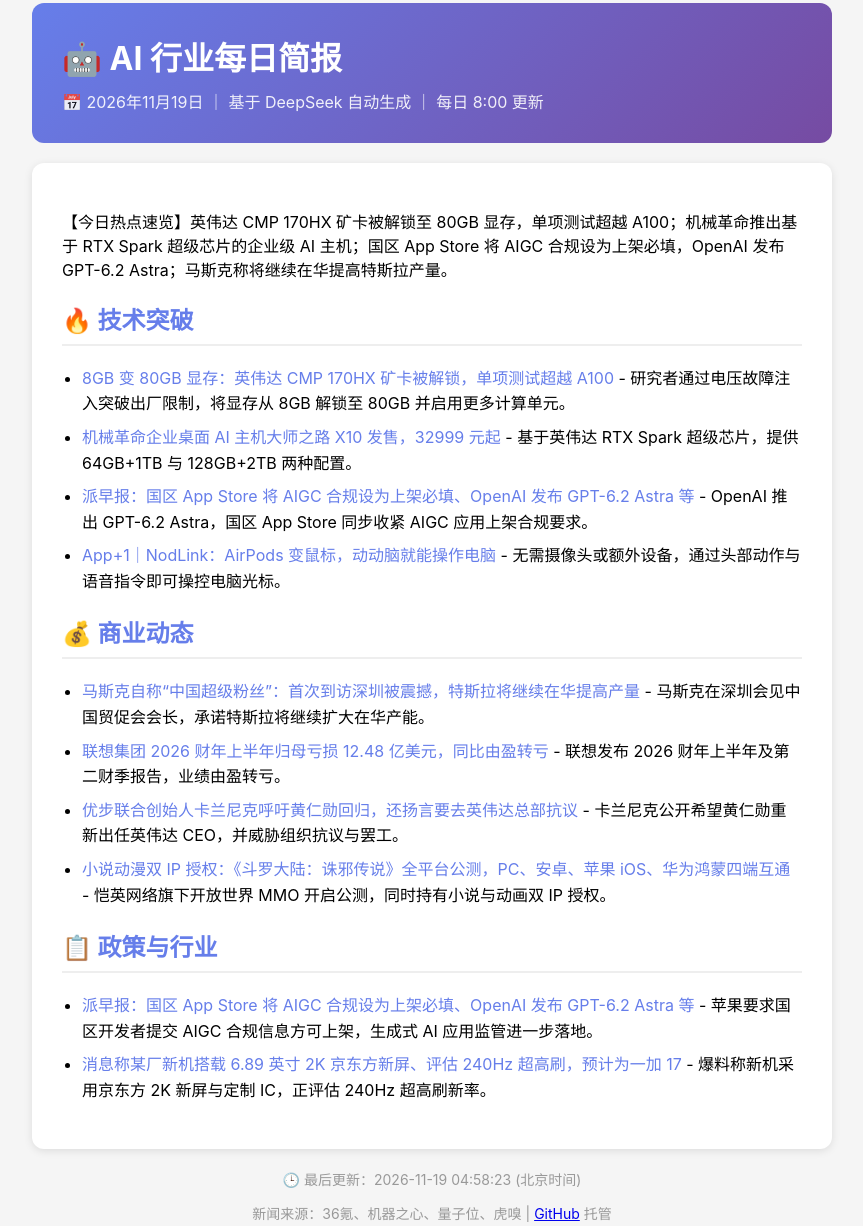
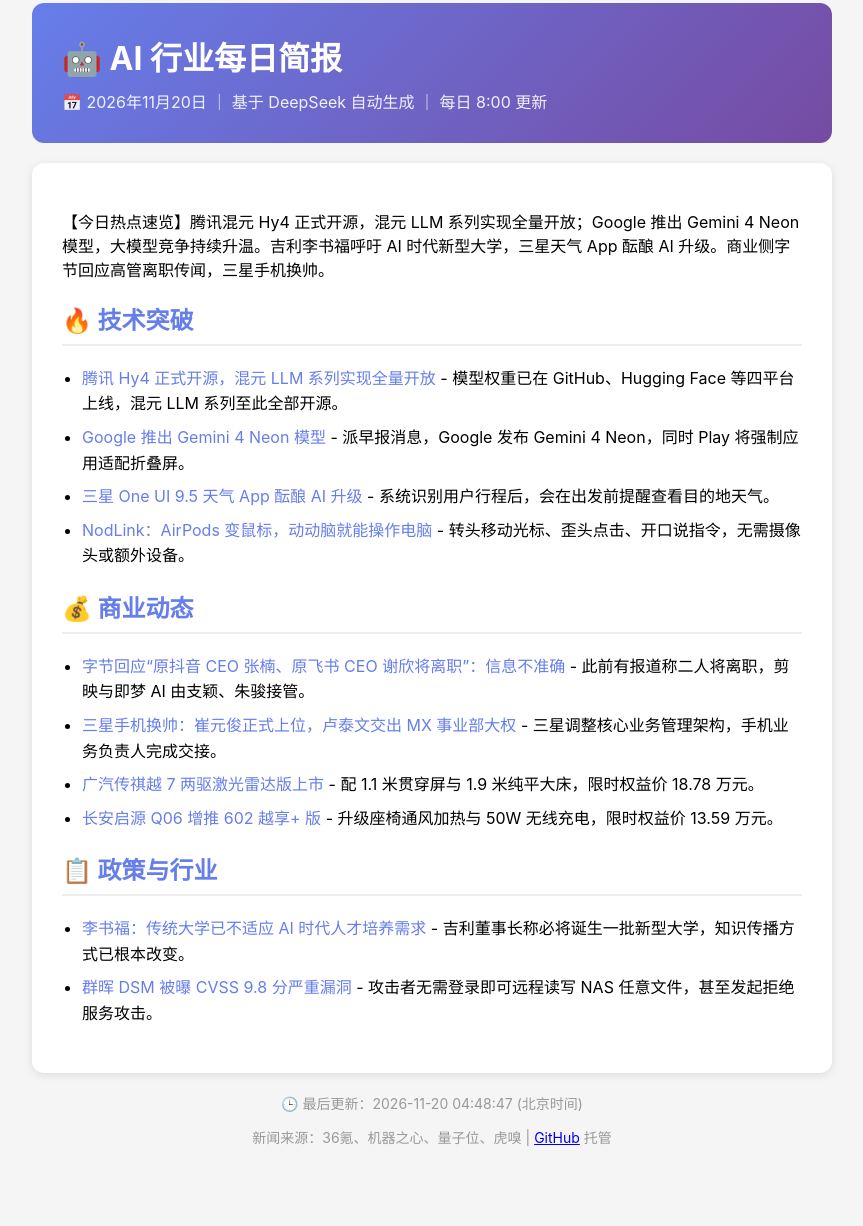
Before and after one commit to hele8406-sketch/ai-news-briefing3, a plain HTML site: page docs/index.html in a window 1280 px wide. Shown: the part 17-1243 px from the top of the page, without its empty margins (208-1071 px from the left). After the commit the page ends 1198 px from the top, so only its background shows below. Drawn offline with Linux system fonts and the light colour scheme.

Commit message:
📰 更新每日 AI 新闻简报 2026-11-20

```diff
--- a/docs/index.html
+++ b/docs/index.html
@@ -3,7 +3,7 @@
 <head>
   <meta charset="UTF-8">
   <meta name="viewport" content="width=device-width, initial-scale=1.0">
-  <title>AI 新闻简报 - 2026年11月19日</title>
+  <title>AI 新闻简报 - 2026年11月20日</title>
   <style>
     body { font-family: -apple-system, BlinkMacSystemFont, "Segoe UI", Roboto, sans-serif; max-width: 800px; margin: 0 auto; padding: 20px; background: #f5f5f5; }
     .header { background: linear-gradient(135deg, #667eea 0%, #764ba2 100%); color: white; padding: 30px; border-radius: 12px; margin-bottom: 20px; }
@@ -23,32 +23,32 @@
 <body>
   <div class="header">
     <h1>🤖 AI 行业每日简报</h1>
-    <p>📅 2026年11月19日 ｜ 基于 DeepSeek 自动生成 ｜ 每日 8:00 更新</p>
+    <p>📅 2026年11月20日 ｜ 基于 DeepSeek 自动生成 ｜ 每日 8:00 更新</p>
   </div>
   <div class="content">
-    <p>【今日热点速览】英伟达 CMP 170HX 矿卡被解锁至 80GB 显存，单项测试超越 A100；机械革命推出基于 RTX Spark 超级芯片的企业级 AI 主机；国区 App Store 将 AIGC 合规设为上架必填，OpenAI 发布 GPT-6.2 Astra；马斯克称将继续在华提高特斯拉产量。</p>
+    <p>【今日热点速览】腾讯混元 Hy4 正式开源，混元 LLM 系列实现全量开放；Google 推出 Gemini 4 Neon 模型，大模型竞争持续升温。吉利李书福呼吁 AI 时代新型大学，三星天气 App 酝酿 AI 升级。商业侧字节回应高管离职传闻，三星手机换帅。</p>
 <h2>🔥 技术突破</h2>
 <ul>
-  <li><a href="https://www.ithome.com/1/029/251.htm">8GB 变 80GB 显存：英伟达 CMP 170HX 矿卡被解锁，单项测试超越 A100</a> - 研究者通过电压故障注入突破出厂限制，将显存从 8GB 解锁至 80GB 并启用更多计算单元。</li>
-  <li><a href="https://www.ithome.com/1/029/262.htm">机械革命企业桌面 AI 主机大师之路 X10 发售，32999 元起</a> - 基于英伟达 RTX Spark 超级芯片，提供 64GB+1TB 与 128GB+2TB 两种配置。</li>
-  <li><a href="https://sspai.com/post/119210">派早报：国区 App Store 将 AIGC 合规设为上架必填、OpenAI 发布 GPT-6.2 Astra 等</a> - OpenAI 推出 GPT-6.2 Astra，国区 App Store 同步收紧 AIGC 应用上架合规要求。</li>
-  <li><a href="https://sspai.com/post/118732">App+1｜NodLink：AirPods 变鼠标，动动脑就能操作电脑</a> - 无需摄像头或额外设备，通过头部动作与语音指令即可操控电脑光标。</li>
+  <li><a href="https://www.ithome.com/1/029/841.htm">腾讯 Hy4 正式开源，混元 LLM 系列实现全量开放</a> - 模型权重已在 GitHub、Hugging Face 等四平台上线，混元 LLM 系列至此全部开源。</li>
+  <li><a href="https://sspai.com/post/119311">Google 推出 Gemini 4 Neon 模型</a> - 派早报消息，Google 发布 Gemini 4 Neon，同时 Play 将强制应用适配折叠屏。</li>
+  <li><a href="https://www.ithome.com/1/029/842.htm">三星 One UI 9.5 天气 App 酝酿 AI 升级</a> - 系统识别用户行程后，会在出发前提醒查看目的地天气。</li>
+  <li><a href="https://sspai.com/post/118732">NodLink：AirPods 变鼠标，动动脑就能操作电脑</a> - 转头移动光标、歪头点击、开口说指令，无需摄像头或额外设备。</li>
 </ul>
 <h2>💰 商业动态</h2>
 <ul>
-  <li><a href="https://www.ithome.com/1/029/247.htm">马斯克自称“中国超级粉丝”：首次到访深圳被震撼，特斯拉将继续在华提高产量</a> - 马斯克在深圳会见中国贸促会会长，承诺特斯拉将继续扩大在华产能。</li>
-  <li><a href="https://www.ithome.com/1/029/258.htm">联想集团 2026 财年上半年归母亏损 12.48 亿美元，同比由盈转亏</a> - 联想发布 2026 财年上半年及第二财季报告，业绩由盈转亏。</li>
-  <li><a href="https://www.ithome.com/1/029/243.htm">优步联合创始人卡兰尼克呼吁黄仁勋回归，还扬言要去英伟达总部抗议</a> - 卡兰尼克公开希望黄仁勋重新出任英伟达 CEO，并威胁组织抗议与罢工。</li>
-  <li><a href="https://www.ithome.com/1/029/263.htm">小说动漫双 IP 授权：《斗罗大陆：诛邪传说》全平台公测，PC、安卓、苹果 iOS、华为鸿蒙四端互通</a> - 恺英网络旗下开放世界 MMO 开启公测，同时持有小说与动画双 IP 授权。</li>
+  <li><a href="https://www.ithome.com/1/029/839.htm">字节回应“原抖音 CEO 张楠、原飞书 CEO 谢欣将离职”：信息不准确</a> - 此前有报道称二人将离职，剪映与即梦 AI 由支颖、朱骏接管。</li>
+  <li><a href="https://www.ithome.com/1/029/837.htm">三星手机换帅：崔元俊正式上位，卢泰文交出 MX 事业部大权</a> - 三星调整核心业务管理架构，手机业务负责人完成交接。</li>
+  <li><a href="https://www.ithome.com/1/029/850.htm">广汽传祺越 7 两驱激光雷达版上市</a> - 配 1.1 米贯穿屏与 1.9 米纯平大床，限时权益价 18.78 万元。</li>
+  <li><a href="https://www.ithome.com/1/029/836.htm">长安启源 Q06 增推 602 越享+ 版</a> - 升级座椅通风加热与 50W 无线充电，限时权益价 13.59 万元。</li>
 </ul>
 <h2>📋 政策与行业</h2>
 <ul>
-  <li><a href="https://sspai.com/post/119210">派早报：国区 App Store 将 AIGC 合规设为上架必填、OpenAI 发布 GPT-6.2 Astra 等</a> - 苹果要求国区开发者提交 AIGC 合规信息方可上架，生成式 AI 应用监管进一步落地。</li>
-  <li><a href="https://www.ithome.com/1/029/254.htm">消息称某厂新机搭载 6.89 英寸 2K 京东方新屏、评估 240Hz 超高刷，预计为一加 17</a> - 爆料称新机采用京东方 2K 新屏与定制 IC，正评估 240Hz 超高刷新率。</li>
+  <li><a href="https://www.ithome.com/1/029/864.htm">李书福：传统大学已不适应 AI 时代人才培养需求</a> - 吉利董事长称必将诞生一批新型大学，知识传播方式已根本改变。</li>
+  <li><a href="https://www.ithome.com/1/029/861.htm">群晖 DSM 被曝 CVSS 9.8 分严重漏洞</a> - 攻击者无需登录即可远程读写 NAS 任意文件，甚至发起拒绝服务攻击。</li>
 </ul>
   </div>
   <div class="footer">
-    <p>🕒 最后更新：2026-11-19 04:58:23 (北京时间)</p>
+    <p>🕒 最后更新：2026-11-20 04:48:47 (北京时间)</p>
     <p>新闻来源：36氪、机器之心、量子位、虎嗅 | <a href="https://github.com">GitHub</a> 托管</p>
   </div>
 </body>
```
